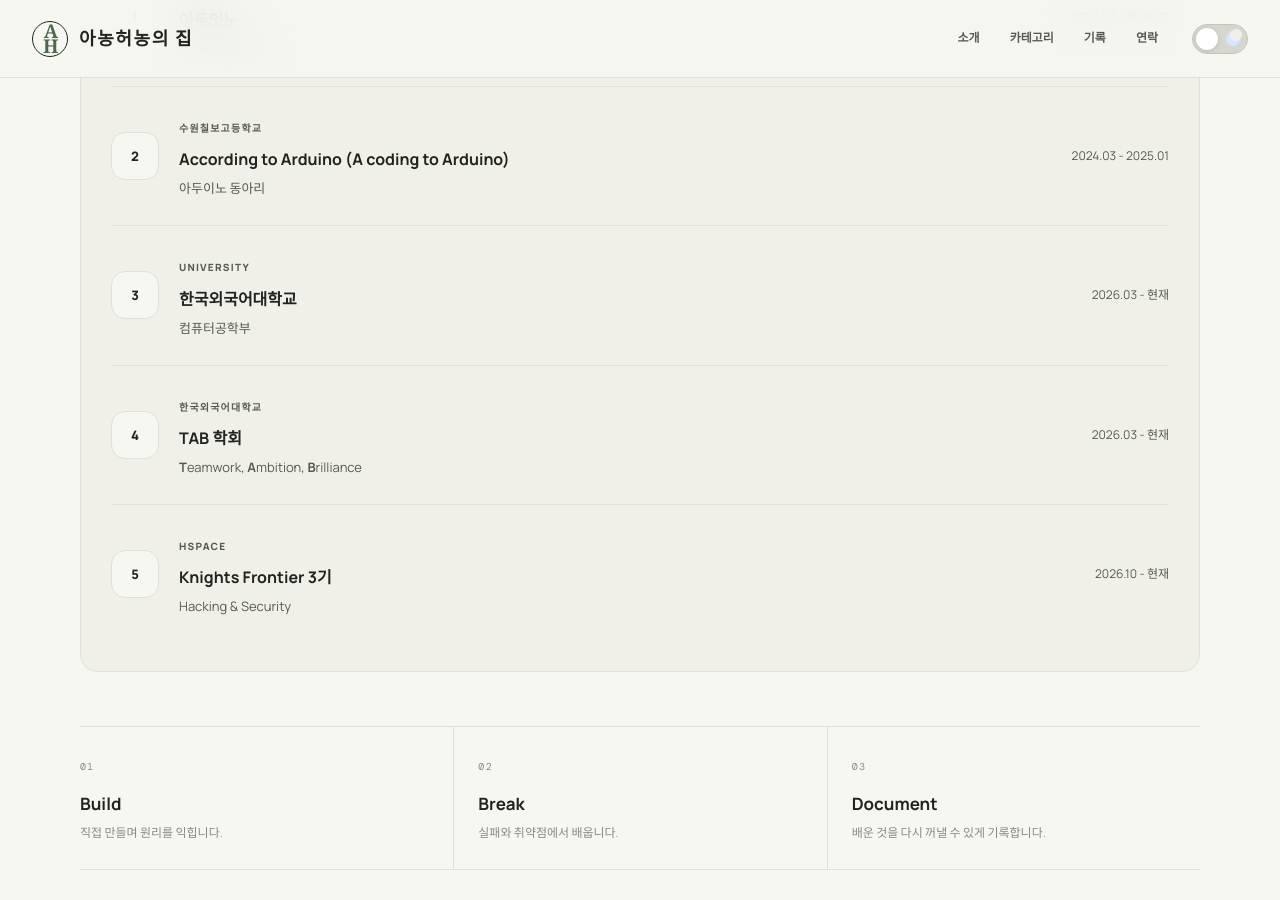
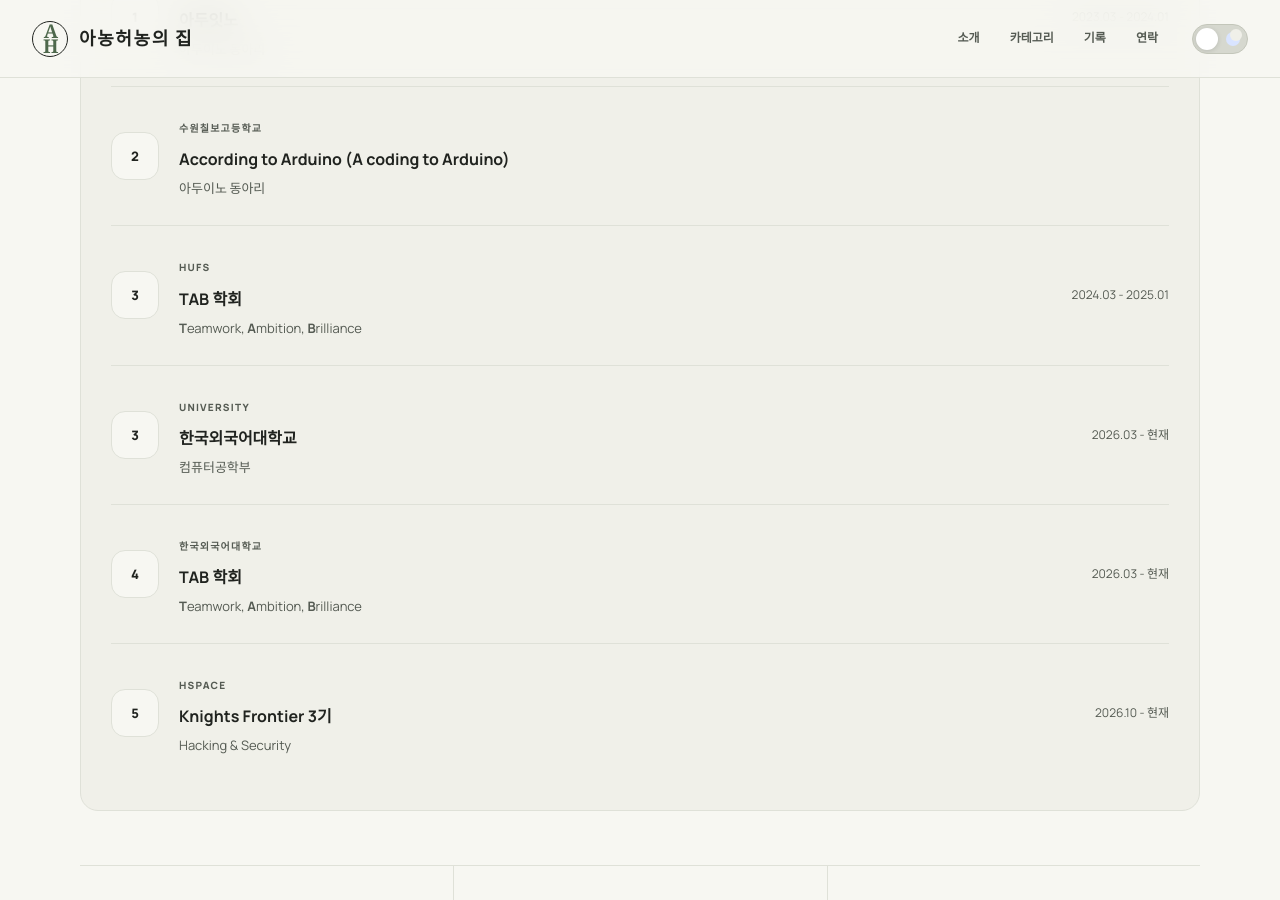
Before and after one commit to pms0602/pms0602.github.io, a Jekyll site: the page built from index.html, in a window 1280 px wide and 900 px high, scrolled down 1175 px. Built offline with Jekyll 4.4.1, drawn with Linux system fonts in a browser that asks for light colours.

Commit message:
Resolve index conflict

```diff
--- a/index.html
+++ b/index.html
@@ -65,6 +65,15 @@ description: 개발과 보안, 배움의 과정을 기록하는 기술 블로그
         <span class="profile-type">수원칠보고등학교</span>
         <h3>According to Arduino (A coding to Arduino)</h3>
         <p>아두이노 동아리</p>
+      </div>
+    </article>
+
+    <article class="profile-item">
+      <div class="profile-icon">3</div>
+      <div class="profile-info">
+        <span class="profile-type">HUFS</span>
+        <h3>TAB 학회</h3>
+        <p><strong>T</strong>eamwork, <strong>A</strong>mbition, <strong>B</strong>rilliance</p>
       </div>
       <span class="profile-date">2024.03 - 2025.01</span>
     </article>
```
